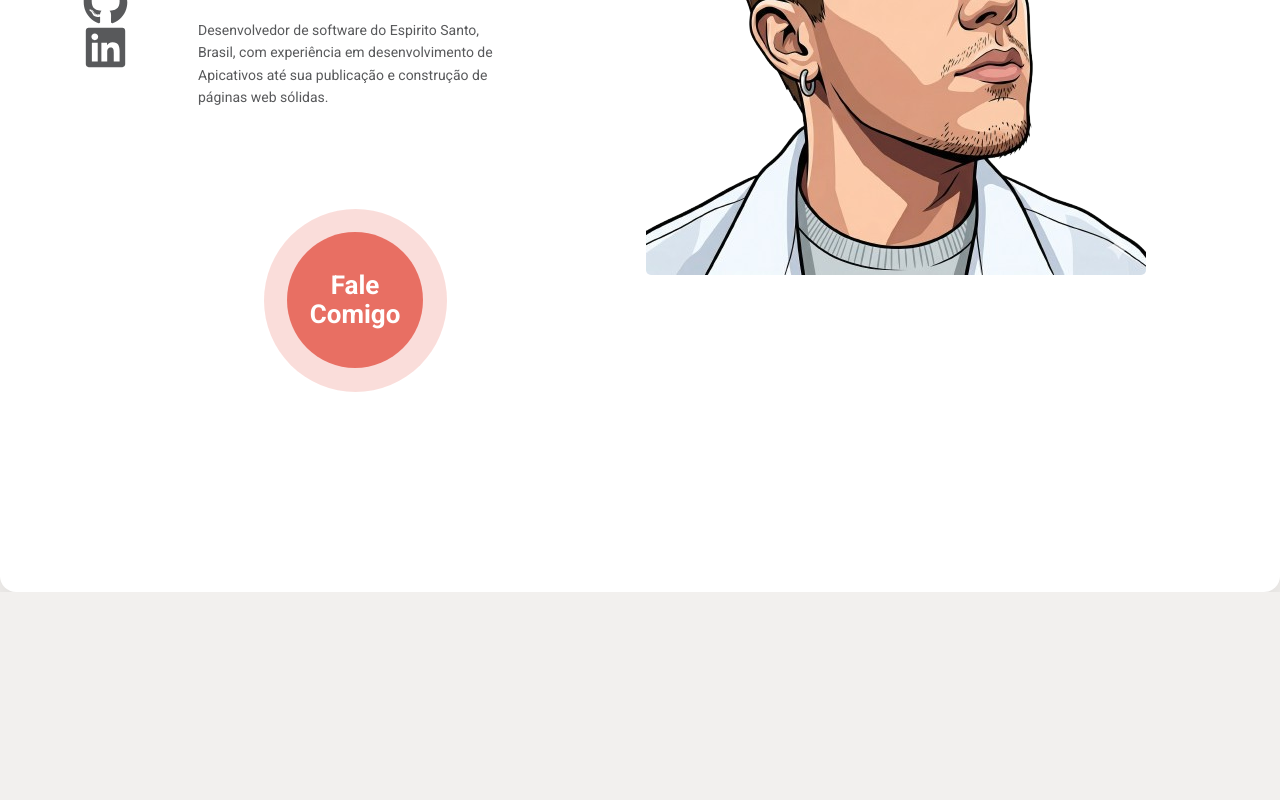
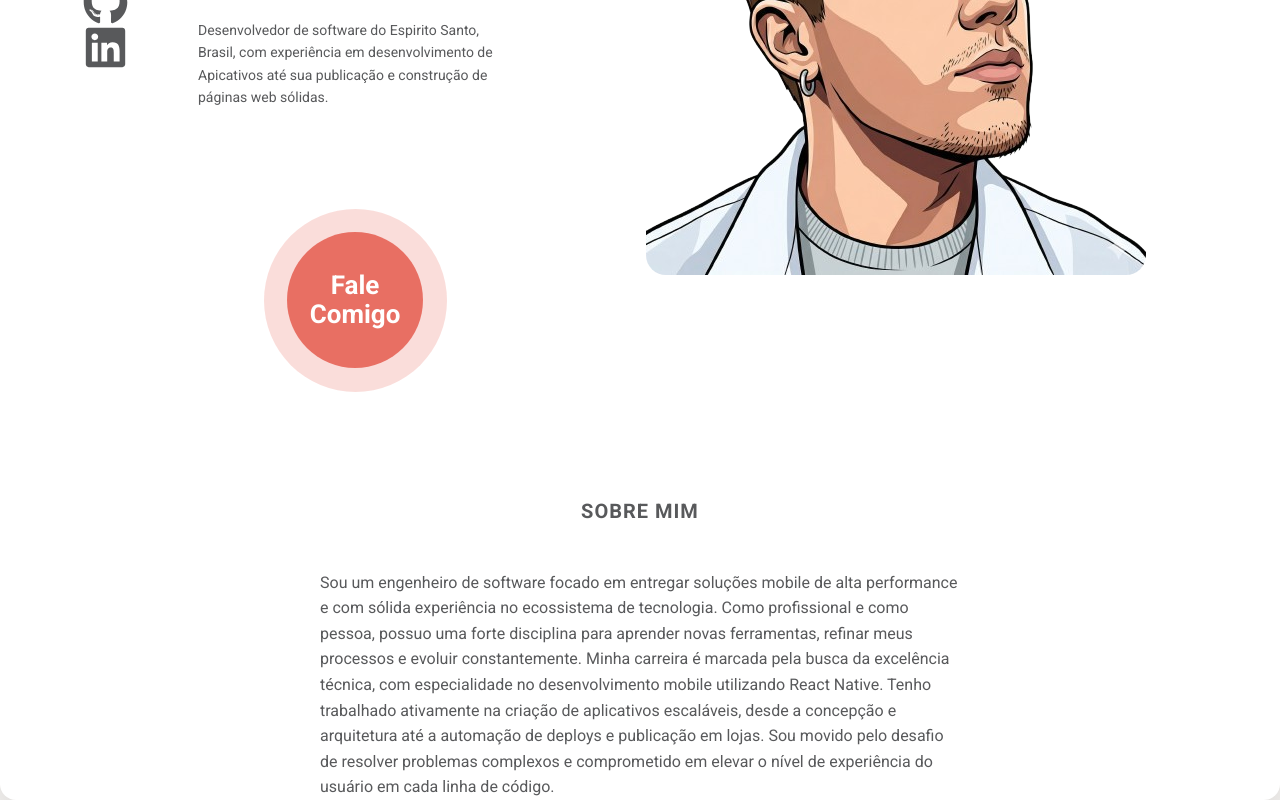
Before and after one commit to gianluca-sampogna/portifolio-gianluca, a React (Vite) app: page / in a window 1280 px wide. Shown: the part 499-1299 px from the top of the page. Before the commit the page ends 1091 px from the top, so only its background shows below. Built offline with nearby package versions, Linux system fonts and the light colour scheme.

Commit message:
chore (sobre-mim): adiciona mais coisas

```diff
--- a/src/Views/Home/components/SobreMim/index.tsx
+++ b/src/Views/Home/components/SobreMim/index.tsx
@@ -6,6 +6,7 @@ import minhaFoto from "@src/assets/foto_gianluca.png";
 
 const SobreMim = () => {
   return (
+    <>
       <div id="container-sobre-mim">
         <div id="redes-sociais">
           <Icon as={FaGithub} size={45} color="var(--cinza)" />
@@ -24,9 +25,9 @@ const SobreMim = () => {
           </div>
           <div id="falando-sobre-mim">
             <p id="txt-falando-sobre-mim">
-            Desenvolvedor de software do Espirito Santo, Brasil, com experiência
-            em desenvolvimento de Apicativos até sua publicação e construção de
-            páginas web sólidas.
+              Desenvolvedor de software do Espirito Santo, Brasil, com
+              experiência em desenvolvimento de Apicativos até sua publicação e
+              construção de páginas web sólidas.
             </p>
           </div>
           <div id="fale-comigo">
@@ -45,6 +46,25 @@ const SobreMim = () => {
           />
         </div>
       </div>
+      <div id="overview-sobre-mim">
+        <p id="titulo">Sobre mim</p>
+        <div id="texto-sobre-mim">
+          <p id="texto">
+            Sou um engenheiro de software focado em entregar soluções mobile de
+            alta performance e com sólida experiência no ecossistema de
+            tecnologia. Como profissional e como pessoa, possuo uma forte
+            disciplina para aprender novas ferramentas, refinar meus processos e
+            evoluir constantemente. Minha carreira é marcada pela busca da
+            excelência técnica, com especialidade no desenvolvimento mobile
+            utilizando React Native. Tenho trabalhado ativamente na criação de
+            aplicativos escaláveis, desde a concepção e arquitetura até a
+            automação de deploys e publicação em lojas. Sou movido pelo desafio
+            de resolver problemas complexos e comprometido em elevar o nível de
+            experiência do usuário em cada linha de código.
+          </p>
+        </div>
+      </div>
+    </>
   );
 };
 
--- a/src/Views/Home/components/SobreMim/styles/index.css
+++ b/src/Views/Home/components/SobreMim/styles/index.css
@@ -1,7 +1,7 @@
 #container-sobre-mim{
     display: flex;
     width: 100%;
-    padding-bottom: 200px;
+    padding-bottom: 100px;
     /* background-color: aqua; */
     /* height: 200px; */
 }
@@ -136,6 +136,48 @@ background-color: rgba(228, 84, 71, 0.8);
     align-items: center;
 }
 #container-sobre-mim #imagem img.foto-perfil{
-    border-radius: 1%;
+    border-radius: 20px;
     /* height: 700px; */
 }
+
+#overview-sobre-mim{
+    display: flex;
+    justify-content: center;
+    align-items: center;
+    flex-direction: column;
+    gap: 0px;
+}
+#overview-sobre-mim p#titulo{
+        font-family: 'Roboto', sans-serif;
+    font-size: 20px;
+    font-weight: 700;
+    text-transform: uppercase;
+    color: #58595B;
+
+    text-align: left;
+    line-height: 1.5;
+    letter-spacing: 1px;
+
+    -webkit-text-stroke: 0;
+    paint-order: normal;
+
+    margin: 4px 0;
+}
+#overview-sobre-mim p#texto{
+    font-family: 'Roboto', sans-serif;
+    font-size: 16px;
+    font-weight: 400;
+    color: #58595B;
+    line-height: 1.6;
+
+    margin-top: 40px;
+    margin-bottom: 0;
+    text-align: left;
+
+    -webkit-text-stroke: 0;
+    paint-order: normal;
+    text-transform: none;
+}
+#overview-sobre-mim #texto-sobre-mim {
+    width: 50%;
+}
```
Lines whose indentation alone changed are shown as unchanged.
